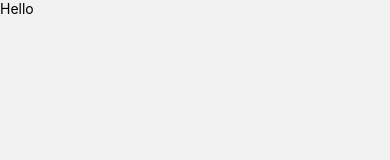
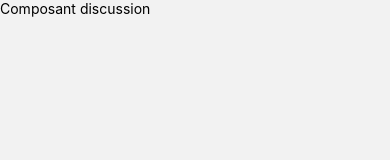
Before and after one commit to TallKAway/app-talkAway, a React Native app: screen /Home in a window 390 px wide. Shown: the top 160 px of the page. Built offline with nearby package versions, Linux system fonts and the light colour scheme.

Commit message:
feat(wip) creation page discussion

```diff
--- a/src/pages/DiscussionPage/DiscussionPage.tsx
+++ b/src/pages/DiscussionPage/DiscussionPage.tsx
@@ -1,9 +1,10 @@
 import { View, Text, SafeAreaView } from 'react-native';
+import { Discussion } from './components/Discussion';
 
 export const DiscussionPage = () => {
     return (
         <SafeAreaView>
-            <Text>Hello</Text>
+            <Discussion />
         </SafeAreaView>
     );
 };
--- /dev/null
+++ b/src/pages/DiscussionPage/components/Discussion.tsx
@@ -0,0 +1,9 @@
+import { View, Text } from 'react-native';
+
+export const Discussion = () => {
+    return (
+        <View>
+            <Text>Composant discussion</Text>
+        </View>
+    );
+};
```
